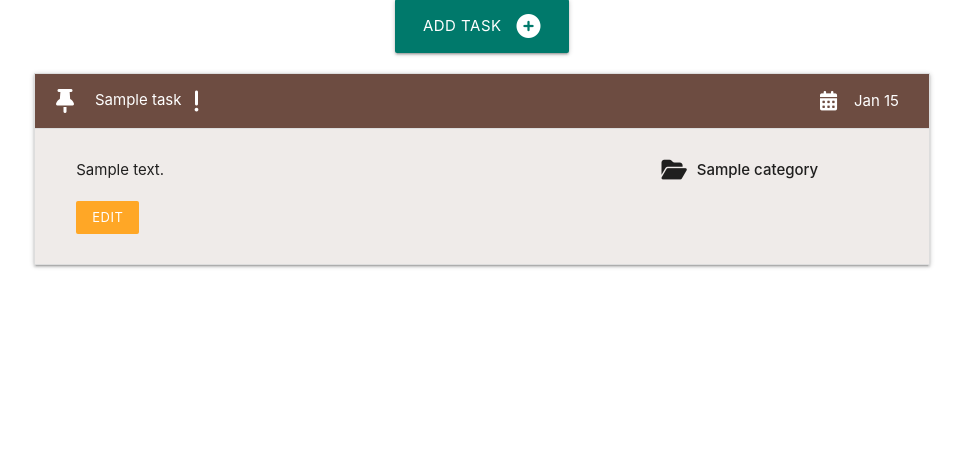
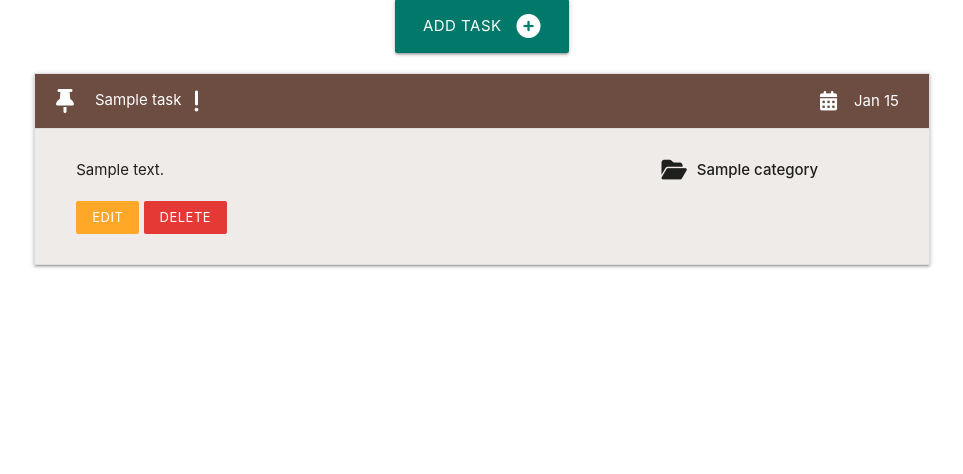
Before and after one commit to rowanam/task-manager-app, a Flask app: page / in a window 1280 px wide, after a click that opens the changed part. Shown: the part 160-634 px from the top of the page, without its empty margins (158-1121 px from the left). Run offline with Flask 3, Linux system fonts and the light colour scheme; tables that the repository leaves empty hold one stand-in row (values such as "Sample post"); some libraries are stand-ins or nearby versions.

Commit message:
Delete tasks

```diff
--- a/taskmanager/routes.py
+++ b/taskmanager/routes.py
@@ -73,3 +73,11 @@ def edit_task(task_id):
         db.session.commit()
         return redirect(url_for("home"))
     return render_template("edit_task.html", task=task, categories=categories)
+
+
+@app.route("/delete_task/<int:task_id>")
+def delete_task(task_id):
+    task = Task.query.get_or_404(task_id)
+    db.session.delete(task)
+    db.session.commit()
+    return redirect(url_for("home"))
--- a/taskmanager/templates/tasks.html
+++ b/taskmanager/templates/tasks.html
@@ -40,6 +40,22 @@
                     <div class="col s12">
                         <a href="{{ url_for('edit_task', task_id=task.id) }}"
                             class="btn-flat btn-small orange lighten-1 white-text">Edit</a>
+                        <a href="#modal-{{ task.id }}" class="btn-flat btn-small red darken-1 white-text modal-trigger">
+                            Delete
+                        </a>
+
+                        <!-- modal -->
+                        <div id="modal-{{ task.id }}" class="modal">
+                            <div class="modal-content">
+                                <h4>Confirm Delete</h4>
+                                <p>Are you sure you want to delete this task? This action cannot be undone.</p>
+                            </div>
+                            <div class="modal-footer">
+                                <a href="{{ url_for('delete_task', task_id=task.id) }}"
+                                    class="btn-flat red darken-1 white-text">Delete</a>
+                                <a href="#!" class="btn-flat brown-text modal-close">Cancel</a>
+                            </div>
+                        </div>
                     </div>
                 </div>
             </div>
```
